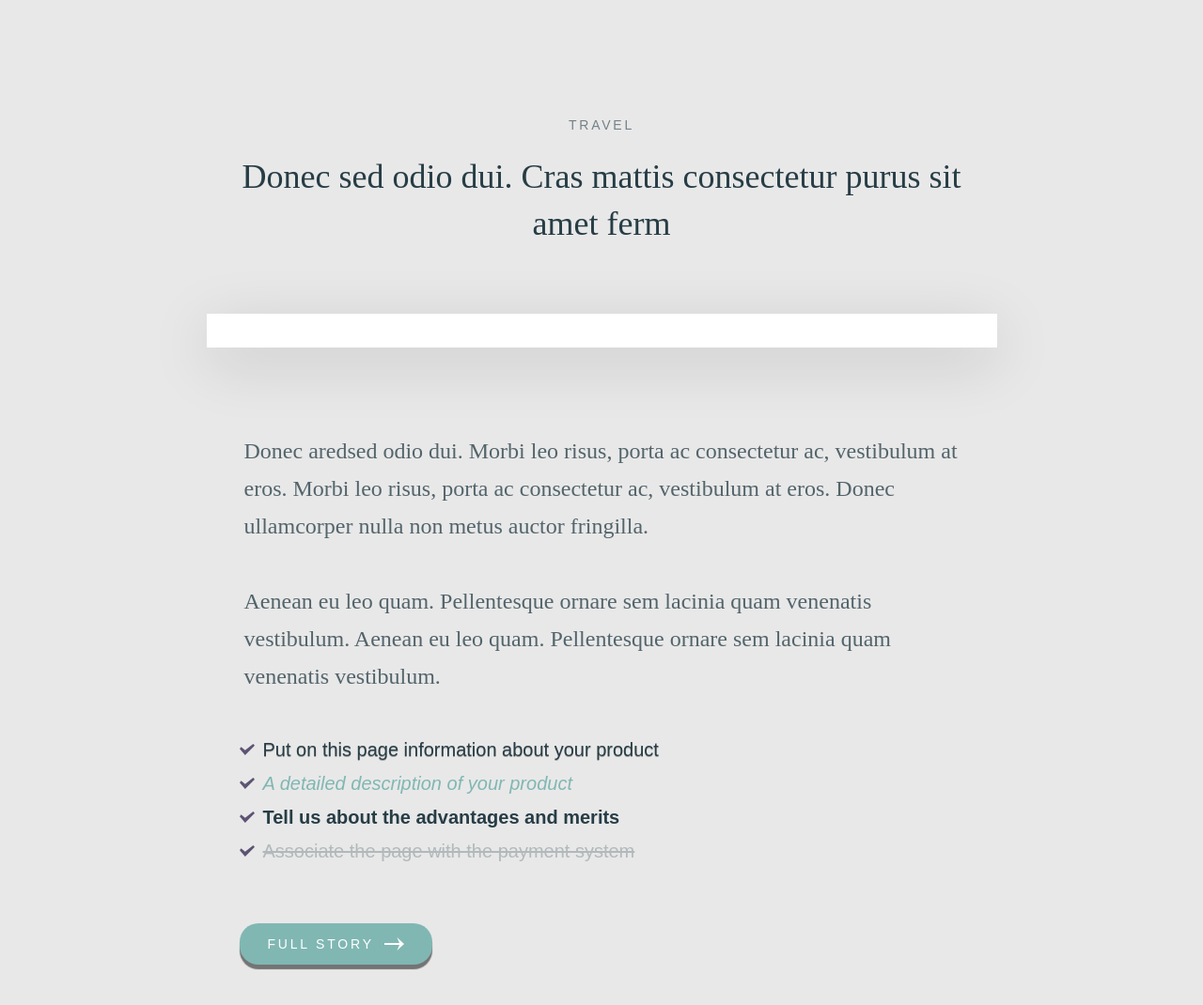
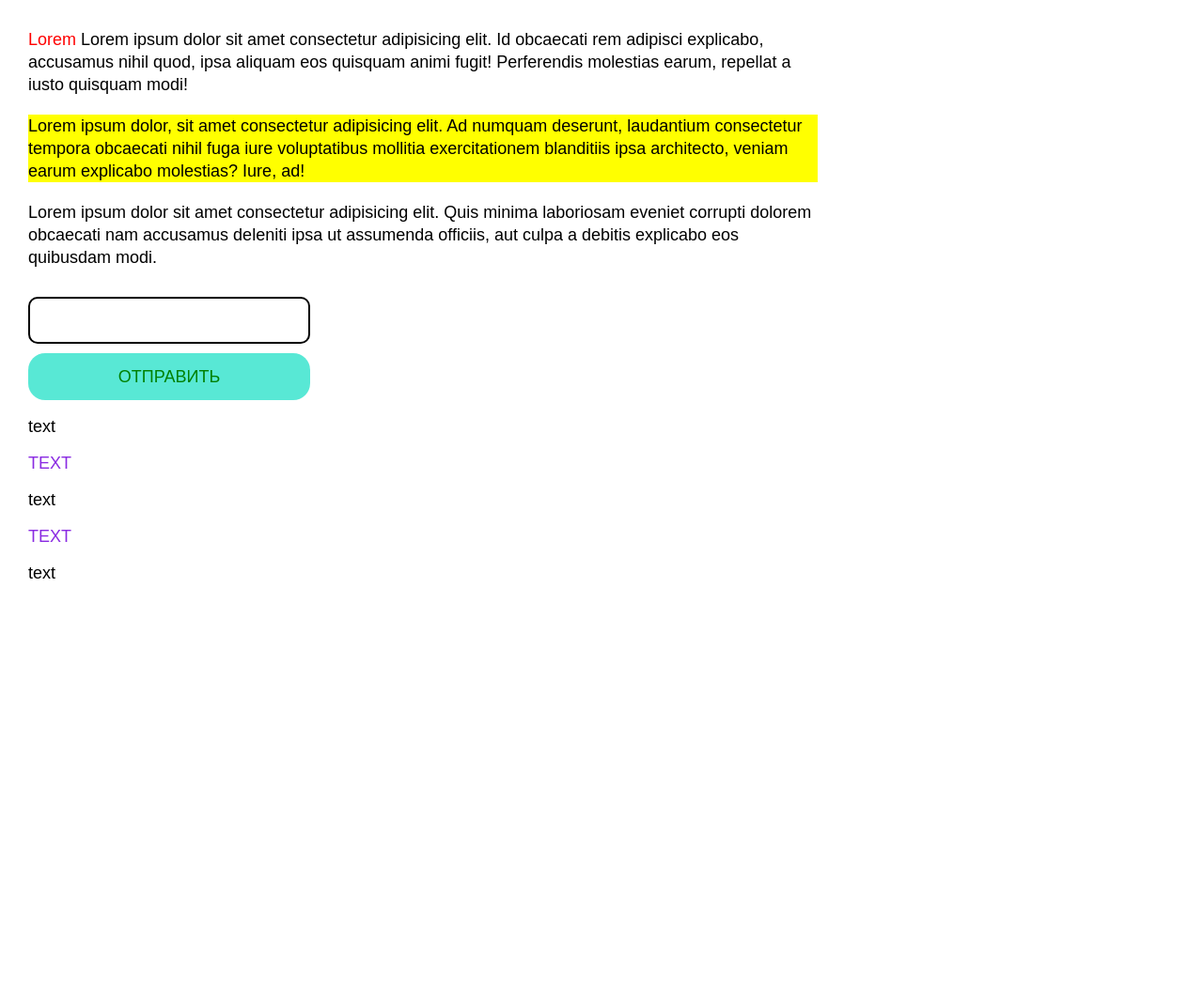
Before and after one commit to A14X4Y/Html_css-_lessons, a plain HTML site: page index.html in a window 1280 px wide. Shown: the whole page at 94% size. After the commit the page ends 800 px from the top, so only its background shows below. Drawn offline with Linux system fonts and the light colour scheme.

Commit message:
Псевдоклассы CSS

```diff
--- a/css/style.css
+++ b/css/style.css
@@ -102,141 +102,102 @@ h6 {
 }
 
 body {
-    background-color: #e8e8e8
-}
-
-.content {
-    padding: 125px 0 137px 0;
-    max-width: 841px;
-    margin: 0 auto;
-
-}
-
-.content-header {
-    text-align: center;
-    margin-bottom: 71px;
-}
-
-.content-header__category {
-    font-family: Arial, "Helvetica Neue", Helvetica, sans-serif;
-    opacity: 0.6;
-    text-transform: uppercase;
-    letter-spacing: 0.2em;
-    color: #273d46;
-    margin-bottom: 22px;
-}
-
-.content-header__title {
-    font-family: 'Times New Roman';
-    font-size: 36px;
-    line-height: 50px;
-    color: #273d46;
-
-}
-
-.content-image {
-    box-shadow: 0px 15px 65px 0px rgba(15, 16, 16, 0.15);
-    background-color: #fff;
-    padding: 10px;
-    margin: 0 0 90px 0;
-}
-
-.content-image img {
-    max-width: 100%;
-}
-
-.content-bottom__text {
-    font-family: 'Times New Roman';
-    font-size: 24px;
-    line-height: 40px;
-    color: #53646b;
-    padding: 0 40px;
-
-}
-
-.content-bottom__text p {
-    margin: 0 0 40px
-}
-
-.content-bottom__text p:last-child {
-    padding: 0 0
+    padding:30px;
 }
 
 
-.content-footer-info {
-    margin: 0 0 0 35px
+.block  {
+    margin-bottom: 30px;
+    max-width: 840px;
 }
 
-.content-footer-info__list {}
-
-.content-footer-info__list li {
-    background: url(../img/icons/li.svg) left no-repeat;
-    font-family: Arial, "Helvetica Neue", Helvetica, sans-serif;
-    line-height: 36px;
-    font-size: 20px;
-    margin: 0 0 30;
-    padding: 0 0 0 25px
+.block:hover{
+    background-color:grey;
+    color:#fff
+}
+.block p {
+    font-size: 18px;
+    line-height: 24px;
+    margin:0 0 20px 0;
 }
 
-
-
-.content-footer-info__list li:nth-child(1) {
-    text-shadow: 0px 1px 0px rgba(0, 0, 0, 0.3);
-    color: #273d46;
+.block p:nth-child(even) {
+    background-color: yellow
+}
+.link {
+    color:red
 }
 
-.content-footer-info__list li:nth-child(2) {
-    font-style: italic;
-    color: #80b7b3;
+.link:visited{
+    color:rgba(8, 0, 255, 0.716)
+}
+.link:hover{
+    color:green;
+    text-decoration: underline;
 }
 
-
-.content-footer-info__list li:nth-child(3) {
-    font-weight: 700;
-    color: #273d46;
+.link:active{
+    color: yellow
 }
 
-.content-footer-info__list li:nth-child(4) {
-
-    text-decoration: line-through;
-    color: #b2b9bb;
+.textinput {
+    border:2px solid #000;
+    height:50px;
+    font-size: 18px;
+    padding: 0 18px;
+    width: 300px;
+    border-radius: 10px;
+    margin-bottom: 10px;
 }
 
-.content-footer-info__list li:last-child {
-    margin: 0 0 59px
+.textinput:focus{
+    box-shadow: 0 0 10px rgba(0, 0, 0, 0.2);
 }
 
-.content-footer-info__list li:nth-child(4) span {}
-
-.content-footer-info__link {
-    display: inline-block;
-    line-height: 44px;
-    height: 44px;
-    padding: 0 30px;
-    background-color: #80B7B3;
-
-    -webkit-box-shadow: 0px 5px 1px rgba(0, 0, 0,0.5);
-    box-shadow: 0px 5px 1px rgba(0, 0, 0, 0.5);
-    border-radius: 20px;
-    color: #fff;
+.textbutton {
+    display: block;
+    width:300px;
+    height: 50px;
+    background-color:rgba(23, 223, 197, 0.716);
+    color: green;
     text-transform: uppercase;
-    letter-spacing: 0.2em;
+    font-size: 18px;
+    margin-bottom: 18px;
+    border-radius:18px
 }
 
-.content-footer-info__link span {
-    padding:0 32px 0 0;
-    background: url('../img/icons/Shape.svg') right no-repeat;
+.textbutton:hover{
+    background-color:black;
+    color:#fff;
+}
+
+.textbutton:active{
+    background-color:#fff;
+    color:#000;
+}
+
+.list {
 
 }
-.content-footer-info__link:hover {
-
-        background-color: #24c604;
+.list li {
+    font-size: 18px;
+    margin-bottom: 18px;
 }
 
-.content-footer-info__link:active{
-    position: relative;
-    top:3px;
-    box-shadow: 0px 6px 40px 0px rgba(128, 183, 179, 0.54);
-    -webkit-box-shadow: 0px 5px 1px rgba(0, 0, 0,0.5)
+/* .list li:first-child{
+    color:greenyellow
+}
 
+.list li:last-child{
+    font-weight: 800;
+    color:red
 }
+
+.list li:nth-child(2){
+    color:blueviolet;
+} */
+
+.list li:nth-child(even){
+    color:blueviolet;
+    text-transform: uppercase;
+}
--- a/index.html
+++ b/index.html
@@ -8,44 +8,36 @@
 </head>
 
 <body>
-    <div class="content">
-        <div class="content-header">
-            <div class="content-header__category">travel</div>
-            <h1 class="content-header__title">
-                Donec sed odio dui. Cras mattis consectetur purus sit amet ferm
-            </h1>
+    <div class="block">
+        <p>
+            <a href="#" class="link">Lorem</a> Lorem ipsum dolor sit amet consectetur adipisicing elit. Id obcaecati rem
+            adipisci explicabo, accusamus nihil quod, ipsa aliquam eos quisquam animi fugit! Perferendis molestias
+            earum, repellat a iusto quisquam modi!
+
+        </p>
+        <p>Lorem ipsum dolor, sit amet consectetur adipisicing elit. Ad numquam deserunt, laudantium consectetur tempora
+            obcaecati nihil fuga iure voluptatibus mollitia exercitationem blanditiis ipsa architecto, veniam earum
+            explicabo molestias? Iure, ad!</p>
+        <P>
+            Lorem ipsum dolor sit amet consectetur adipisicing elit. Quis minima laboriosam eveniet corrupti dolorem
+            obcaecati nam accusamus deleniti ipsa ut assumenda officiis, aut culpa a debitis explicabo eos quibusdam
+            modi.
+        </P>
         </div>
-        <div class="content-image">
+        </div>
+        <form action="#">
+            <input type="text" class="textinput">
+            <button class="textbutton" type="submit">Отправить</button>
+        </form>
+        <ul class="list">
+            <li>text</li>
+            <li>text</li>
+            <li>text</li>
+            <li>text</li>
+            <li>text</li>
+        </ul>
 
-            <img src="/img/icons/light-man copy.png" alt="">
-            </>
-        </div>
-        <div class="content-bottom__text">
-            <p>
-                Donec aredsed odio dui. Morbi leo risus, porta ac consectetur ac, vestibulum at eros. Morbi leo risus,
-                porta
-                ac consectetur ac, vestibulum at eros. Donec ullamcorper nulla non metus auctor fringilla.
 
-            </p>
-            <p>
-                Aenean eu leo quam. Pellentesque ornare sem lacinia quam venenatis vestibulum. Aenean eu leo quam.
-                Pellentesque ornare sem lacinia quam venenatis vestibulum.
-
-            </p>
-        </div>
-        <div class="content-footer-info">
-            <ul class="content-footer-info__list">
-                <li >Put on this page information about your product </li>
-                <li >A detailed description of your product</li>
-                <li >Tell us about the advantages and merits</li>
-                <li span>Associate the page with the payment system</li>
-            </ul>
-            <a target="_blank" href="https://google.com" class="content-footer-info__link">
-                <span>Full story</span>
-            </a>
-
-        </div>
-    </div>
 </body>
 
 
```
Also changed, not shown: info.txt.
